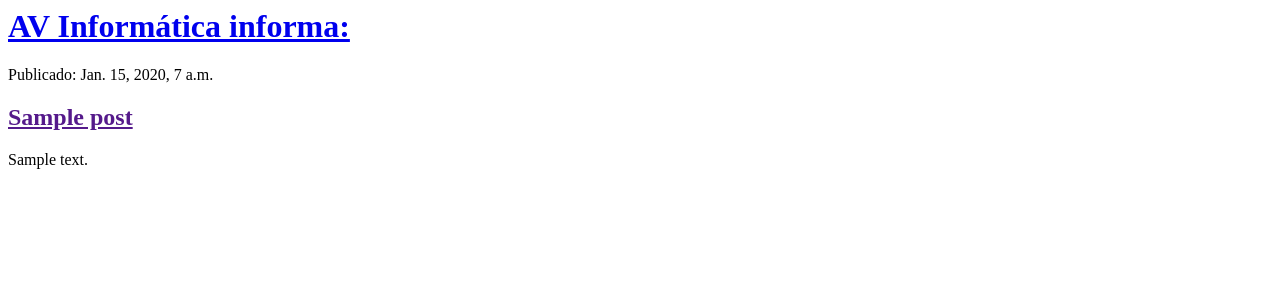
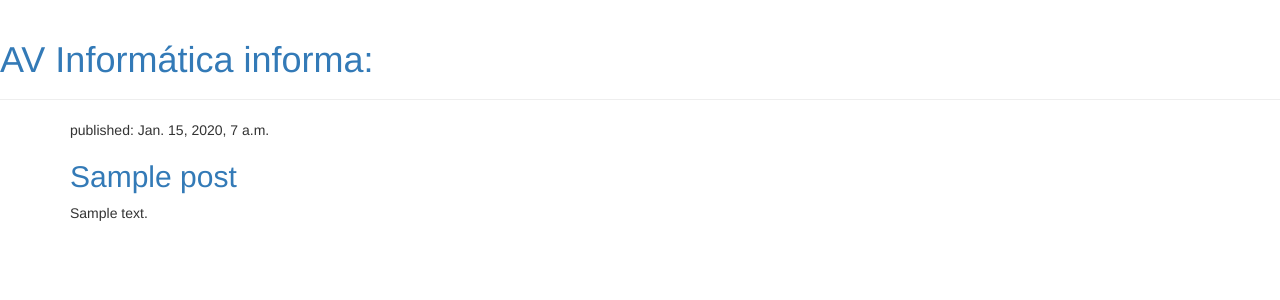
Before and after one commit to vinischneider/my-first-blog, a Django app: template blog/templates/blog/post_list.html in a window 1280 px wide. Shown: the top 300 px of the page. Run offline with Django 3.2, Linux system fonts and the light colour scheme; the template is opened without the code that fills it: values that come from a table or form of the project are taken from there, others are empty; tables that the repository leaves empty hold one stand-in row (values such as "Sample post"); some libraries are stand-ins or nearby versions.

Commit message:
Versão 020720201424

```diff
--- a/blog/templates/blog/post_list.html
+++ b/blog/templates/blog/post_list.html
@@ -1,19 +1,32 @@
+{% load static %}
 <html>
     <head>
         <title>Notícias da AV!</title>
+        <link rel="stylesheet" href="//maxcdn.bootstrapcdn.com/bootstrap/3.2.0/css/bootstrap.min.css">
+        <link rel="stylesheet" href="//maxcdn.bootstrapcdn.com/bootstrap/3.2.0/css/bootstrap-theme.min.css">
+        <link href="//fonts.googleapis.com/css?family=Lobster&subset=latin,latin-ext" rel="stylesheet" type="text/css">
+        <link rel="stylesheet" href="{% static 'css/blog.css' %}">
     </head>
     <body>
-        <div>
+        <div class="page-header">
             <h1><a href="/">AV Informática informa: </a></h1>
         </div>
 
-        {% for post in posts %}
-            <div>
-                <p>Publicado: {{ post.published_date }}</p>
-                <h2><a href="">{{ post.title }}</a></h2>
-                <p>{{ post.text|linebreaksbr }}</p>
+        <div class="content container">
+            <div class="row">
+                <div class="col-md-8">
+                    {% for post in posts %}
+                        <div class="post">
+                            <div class="date">
+                                <p>published: {{ post.published_date }}</p>
+                            </div>
+                            <h2><a href="">{{ post.title }}</a></h2>
+                            <p>{{ post.text|linebreaksbr }}</p>
+                        </div>
+                    {% endfor %}
+                </div>
             </div>
-        {% endfor %}
+        </div>
 
     </body>
 </html>
```
